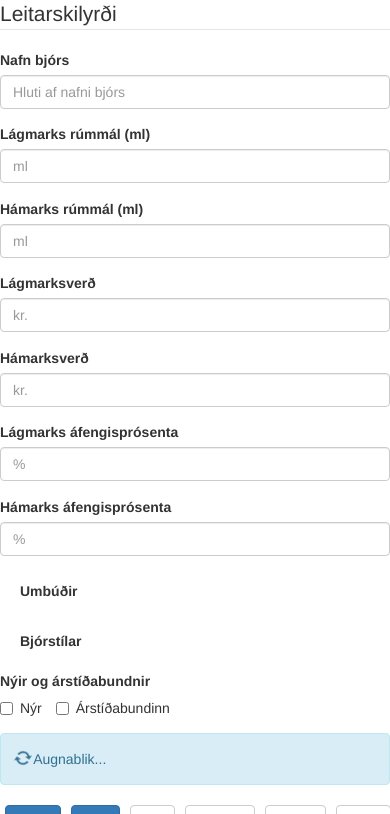
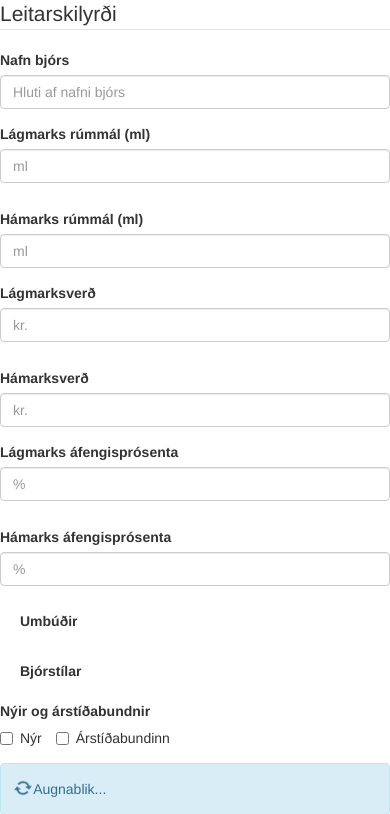
Before and after one commit to Ernir/bjorleitin, a Django app: page / in a window 390 px wide; the page is wider, and only the part inside the window is pictured. Shown: the part 347-1161 px from the top of that part. Run offline with Django 3.2, Linux system fonts and the light colour scheme; data that the repository does not hold is empty; parts of the project's set-up code (start-up, migrations or seed data) failed here and were passed over; some libraries are stand-ins or nearby versions; some web fonts are replaced.

Commit message:
Minor improvements in slider appearance on mobile.

```diff
--- a/static/style.css
+++ b/static/style.css
@@ -94,8 +94,9 @@
 }
 @media (max-width: 991px) {
     .form-slider {
-        margin-left: 20px;
-        margin-right: 20px;
+        margin-left: 30px;
+        margin-right: 30px;
+        margin-bottom: 10px;
     }
 }
 
```
